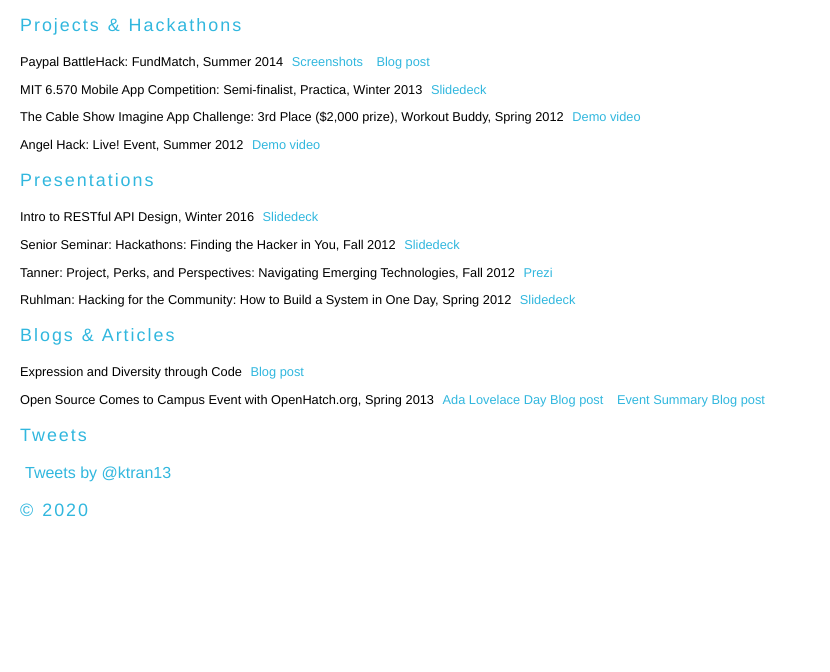
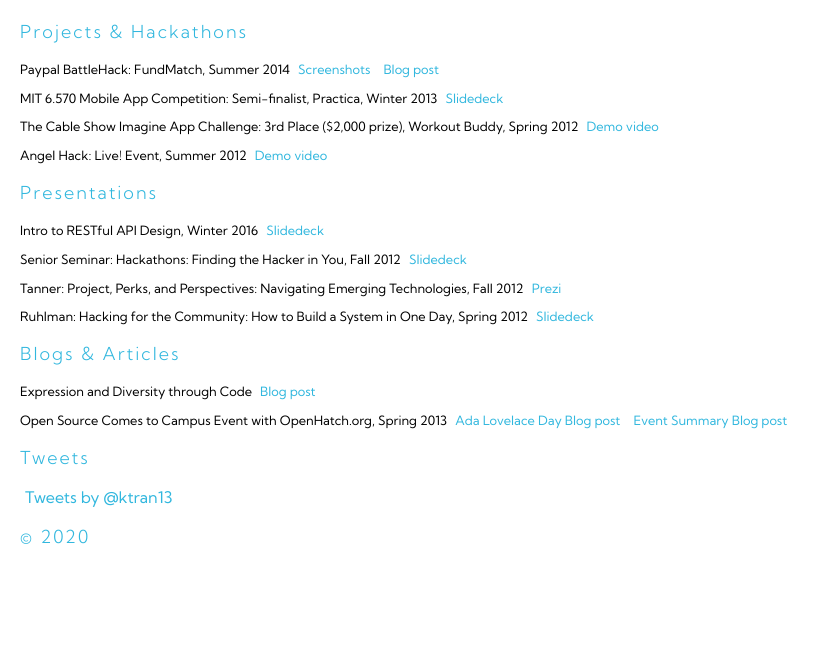
Before and after one commit to ktran13/ktran13.github.com, a website: page index.html in a window 1280 px wide. Shown: the part 128-800 px from the top of the page, without its empty margins (0-830 px from the left). Drawn offline with Linux system fonts and the light colour scheme; a web font is replaced by a local one.

Commit message:
Updating font

```diff
--- a/stylesheets/sass/main.css
+++ b/stylesheets/sass/main.css
@@ -12,7 +12,7 @@
 
 /* line 12, ../../sass/sass/main.scss */
 body {
-  font-family: 'Helvetica Neue';
+  font-family:'Kumbh Sans', sans-serif;
   margin-left: 20px;
   margin-top: 50px;
 }
```
